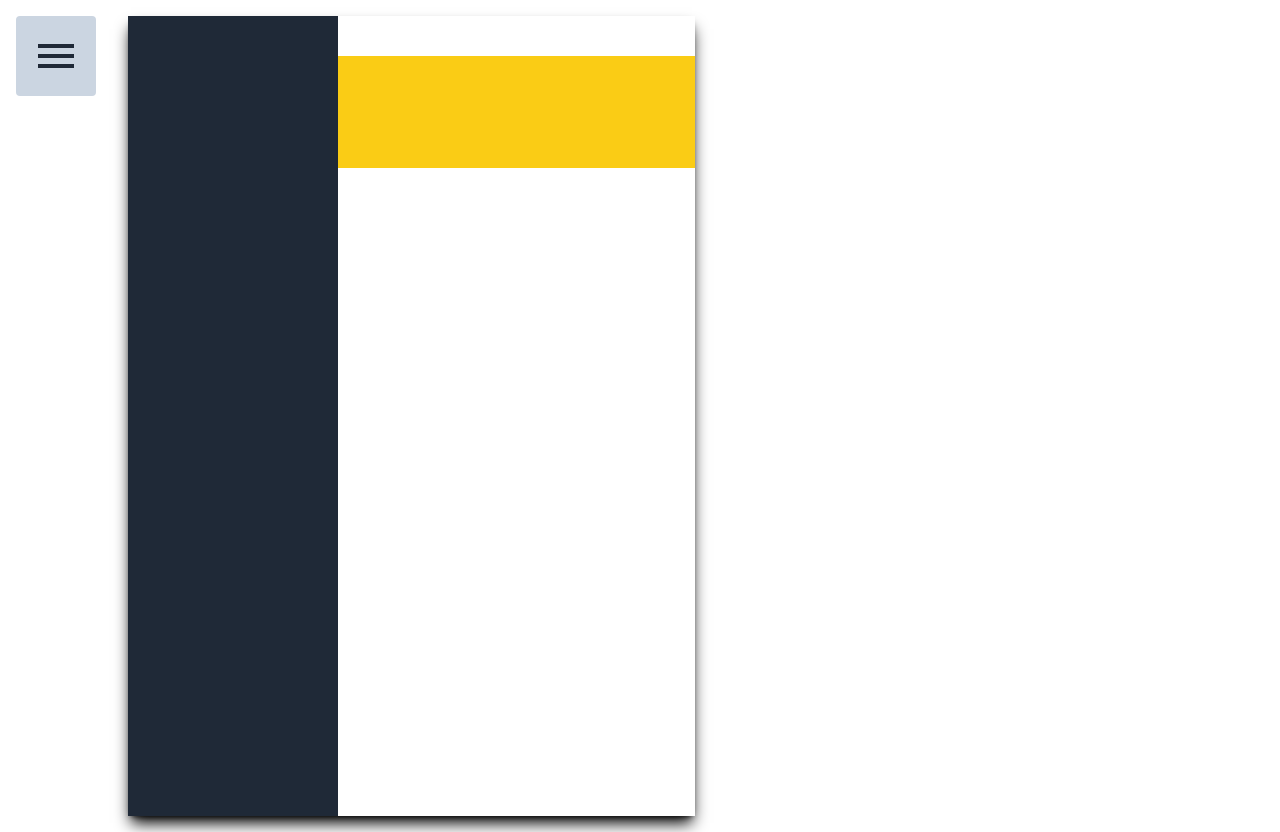
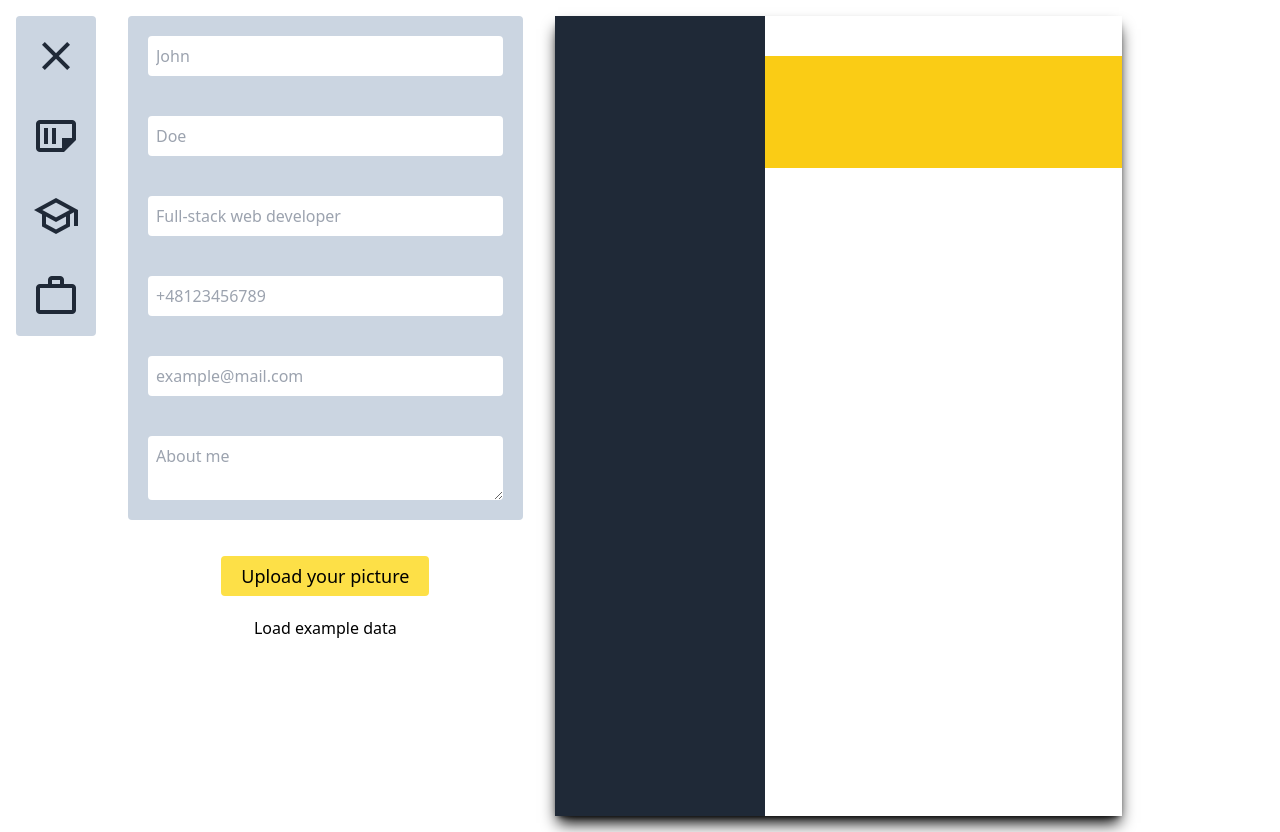
Before and after one commit to FullStackPete/CVCreator, a React (Vite) app: page / in a window 1280 px wide. Built offline with nearby package versions, Linux system fonts and the light colour scheme.

Commit message:
Fixed some bugs. Changed application start UI.

```diff
--- a/src/Menu.jsx
+++ b/src/Menu.jsx
@@ -26,8 +26,8 @@ function Menu() {
     email: null,
     phone: null,
   });
-  const [menuIsOpen, setMenuIsOpen] = useState(false);
-  const [activeForm, setActiveForm] = useState(null);
+  const [menuIsOpen, setMenuIsOpen] = useState(true);
+  const [activeForm, setActiveForm] = useState("BasicForm");
   const [image, setImage] = useState(null);
   const [showDeleteOutput, setShowDeleteOutput] = useState(false);
 
@@ -35,11 +35,17 @@ function Menu() {
 
     setOutput({
       name: "",
-      lastname: "",
-      desiredpos: "",
-      about: null,
-      email: null,
-      phone: null,
+    lastname: "",
+    desiredpos: "",
+    about: null,
+    uniname: "",
+    major: "",
+    studyYears: "",
+    company: "",
+    position: "",
+    workYears: "",
+    email: null,
+    phone: null,
     });
     setWorkExp([]);
     setSchoolExp([]);
```
